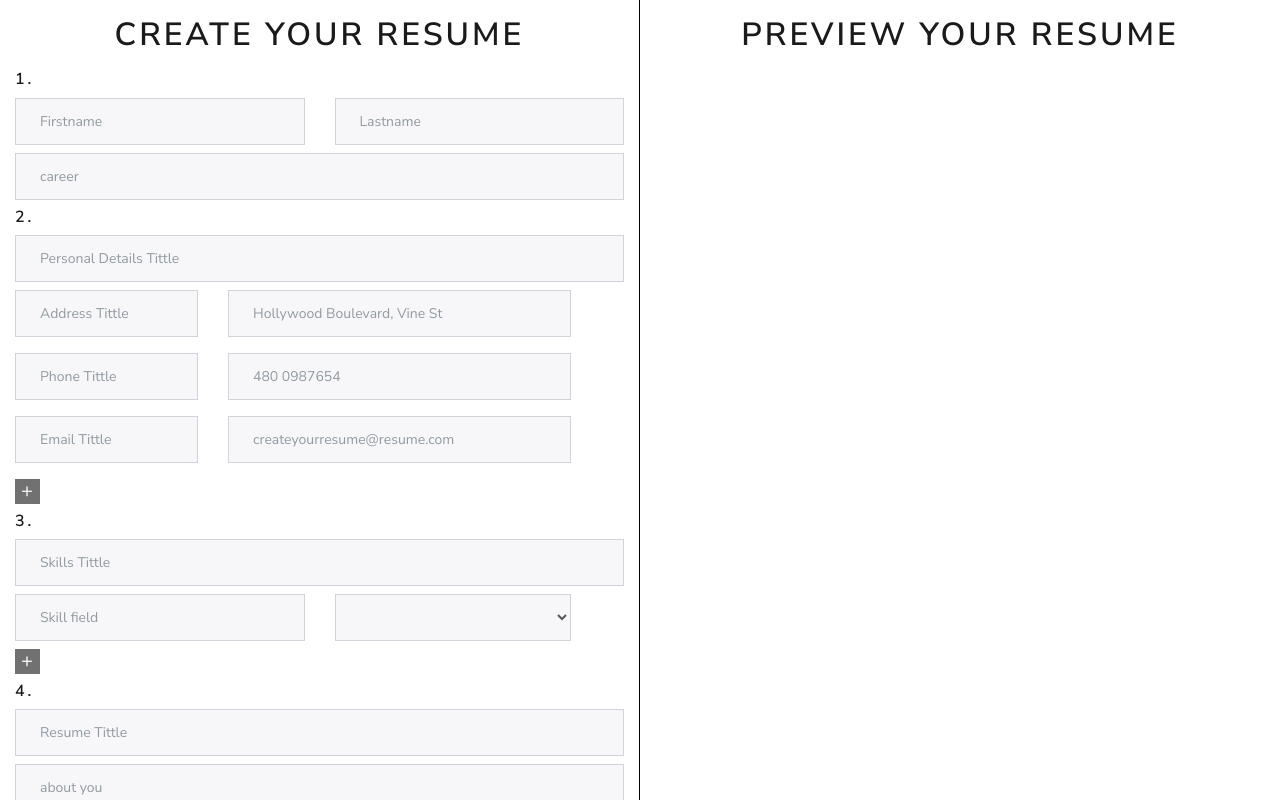
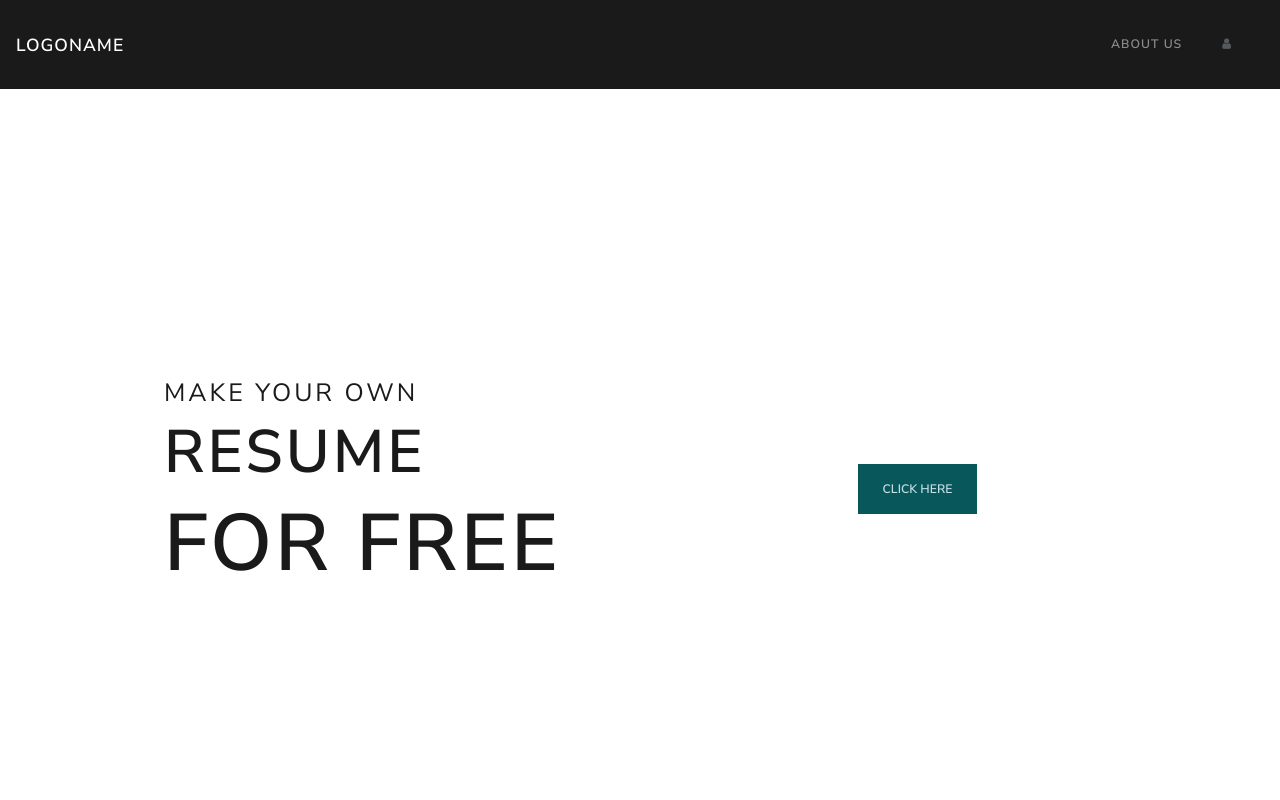
Before and after one commit to josephinfante/ResumeGenerator-, a Vue app: page / in a window 1280 px wide. Shown: the top 800 px of the page. Built offline with nearby package versions, Linux system fonts and the light colour scheme.

Commit message:
adding bidding to jobs field, created landing and navigation components

```diff
--- a/package.json
+++ b/package.json
@@ -9,7 +9,9 @@
   },
   "dependencies": {
     "core-js": "^3.6.5",
+    "moment": "^2.29.1",
     "vue": "^2.6.11",
+    "vue-router": "^3.4.9",
     "vuejs-datepicker": "^1.6.2"
   },
   "devDependencies": {
--- a/src/App.vue
+++ b/src/App.vue
@@ -1,14 +1,17 @@
 <template>
   <div>
-    <resume></resume>
+    <navigation></navigation>
+    <landing></landing>
   </div>
 </template>
 
 <script>
-import resume from './components/Resume.vue';
+import navigation from './components/Navigation';
+import landing from './components/Landing';
 export default {
   components: {
-    resume
+    navigation,
+    landing,
   },
   data() {
     return {
--- /dev/null
+++ b/src/components/Landing.vue
@@ -0,0 +1,64 @@
+<template>
+    <div class="container page1">
+        <div class="landing-tittle">
+            <h1 class="small">Make your own</h1>
+            <h1 class="medium">resume</h1>
+            <h1 class="big">for free</h1>
+        </div>
+        <div class="landing-button">
+            <button class="btn btn1">click here</button>
+        </div>
+    </div>
+</template>
+<script>
+export default {
+  components: {
+  },
+  data() {
+    return {
+
+    }
+  },
+  methods: {
+
+  }
+}
+</script>
+<style>
+/*003b46, 07575b, 66a5ad, c4dfe6*/
+.page1 {
+    height: 100vh;
+    display: grid;
+    grid-template-columns: repeat(2, 1fr);
+    grid-template-rows: repeat(1,1fr);
+    grid-template-areas:
+    'landing-tittle landing-button';
+}
+.landing-button {
+    grid-area: landing-button;
+    justify-self: center;
+    align-self: center;
+}
+.btn1 {
+    background: #07575B;
+    color: #c4dfe6;
+}
+.btn1:hover {
+    background: #66a5ad;
+    color: #003b46;
+}
+.landing-tittle {
+    justify-self: center;
+    align-self: center;
+    grid-area: landing-tittle;
+}
+.small {
+    font-size: 25px;
+}
+.medium {
+    font-size: 60px;
+}
+.big {
+    font-size: 80px;
+}
+</style>
--- /dev/null
+++ b/src/components/Navigation.vue
@@ -0,0 +1,33 @@
+<template>
+    <div class="navbar navbar-expand-lg navbar-dark bg-primary">
+        <a class="navbar-brand  mr-auto" href="#">LOGONAME</a>
+        <button class="navbar-toggler" type="button" data-toggle="collapse" data-target="#navbarSupportedContent" aria-controls="navbarSupportedContent" aria-expanded="false" aria-label="Toggle navigation">
+          <span class="navbar-toggler-icon"></span>
+        </button>
+        <ul class="navbar-nav">
+            <li class="nav-item">
+                <a class="nav-link" href="#">About Us</a>
+            </li>
+            <li class="nav-item my-auto">
+                <i class="fa fa-user"></i>
+            </li>
+        </ul>
+    </div>
+</template>
+<script>
+export default {
+  components: {
+  },
+  data() {
+    return {
+
+    }
+  },
+  methods: {
+
+  }
+}
+</script>
+<style>
+
+</style>
--- a/src/components/Resume.vue
+++ b/src/components/Resume.vue
@@ -68,10 +68,10 @@
                 <div class="mt-2" v-for="(jobs, index) in jobs.myJobs" :key="`field-${index}-$`">
                     <div class="row">
                         <div class="col-6 mb-2">
-                            <input v-model.lazy="jobs.name" type="text" class="form-control" :placeholder="jobs.placeholder">
+                            <input v-model.lazy="jobs.name" type="text" class="form-control" placeholder="Jobs Name">
                         </div>
                         <div class="col-6 mb-2">
-                            <input v-model.lazy="jobs.position" type="text" class="form-control" :placeholder="jobs.placeholder">
+                            <input v-model.lazy="jobs.position" type="text" class="form-control" placeholder="Jobs Position">
                         </div>
                         <datepicker v-model.lazy="jobs.startDate" placeholder="Select start date" input-class="form-control" class="col-6 mb-2"></datepicker>
                         <datepicker v-model.lazy="jobs.endDate" placeholder="Select end date" input-class="form-control" class="col-6 mb-2"></datepicker>
@@ -89,7 +89,7 @@
 
         <div class="col-sm-6" id="preview">
             <h1 class="text-center my-3">preview your resume</h1>
-            <div  v-bind:class="{ 'header-preview': header.fistname}" class="ml-3">
+            <div  v-bind:class="{ 'header-preview': header.firstname}" class="ml-3">
                 <h2>{{header.firstname}}</h2>
                 <h2>{{header.lastname}}</h2>
                 <p class="uppercase">{{header.career}}</p>
@@ -123,6 +123,17 @@
                         <div v-bind:class="{ 'underline': resumen.tittle}" class="ml-3"></div>
                         <div class="resume-about ml-3 my-2 text-justify">{{resumen.about}}</div>
                     </div>
+                    <div v-bind:class="{ 'jobs-preview': jobs.tittle}">
+                        <h4 class="col-2">{{jobs.tittle}}</h4>
+                        <div v-bind:class="{ 'underline': jobs.tittle}" class="ml-3"></div>
+                        <div class="jobs-details ml-3 my-2">
+                            <div v-for="(item, index) in jobs.myJobs" :key="`item-${index}`">
+                                <h5>{{item.position+', '+item.name}}</h5>
+                                <p class="my-1">{{dateFormat(item.startDate)+' - '+dateFormat(item.endDate)}}</p>
+                                <p class="my-1 text-justify">{{item.description}}</p>
+                            </div>
+                        </div>
+                    </div>
                 </div>
             </div>
         </div>
@@ -132,6 +143,7 @@
 
 <script>
 import Datepicker from 'vuejs-datepicker';
+import moment from 'moment';
 export default {
 components : {
     Datepicker
@@ -187,8 +199,7 @@ data() {
                     position: '',
                     startDate: '',
                     endDate: '',
-                    description: '',
-                    placeholder: 'Jobs Name'
+                    description: ''
                 }
             ]
         }
@@ -231,6 +242,9 @@ data() {
     },
     deleteJob: function(index) {
         this.jobs.myJobs.splice(index, 1);
+    },
+    dateFormat: function(date){
+        return moment(date).format('d MMM yyyy')
     },
   },
 }
@@ -281,4 +295,8 @@ data() {
     margin-top: 10px;
     border-bottom: 1px solid #ced4da;
 }
+.jobs-preview {
+    margin-top: 10px;
+    border-bottom: 1px solid #ced4da;
+}
 </style>
```
Also changed, not shown: 1 other file (tests, documents, lock files or other folders).
